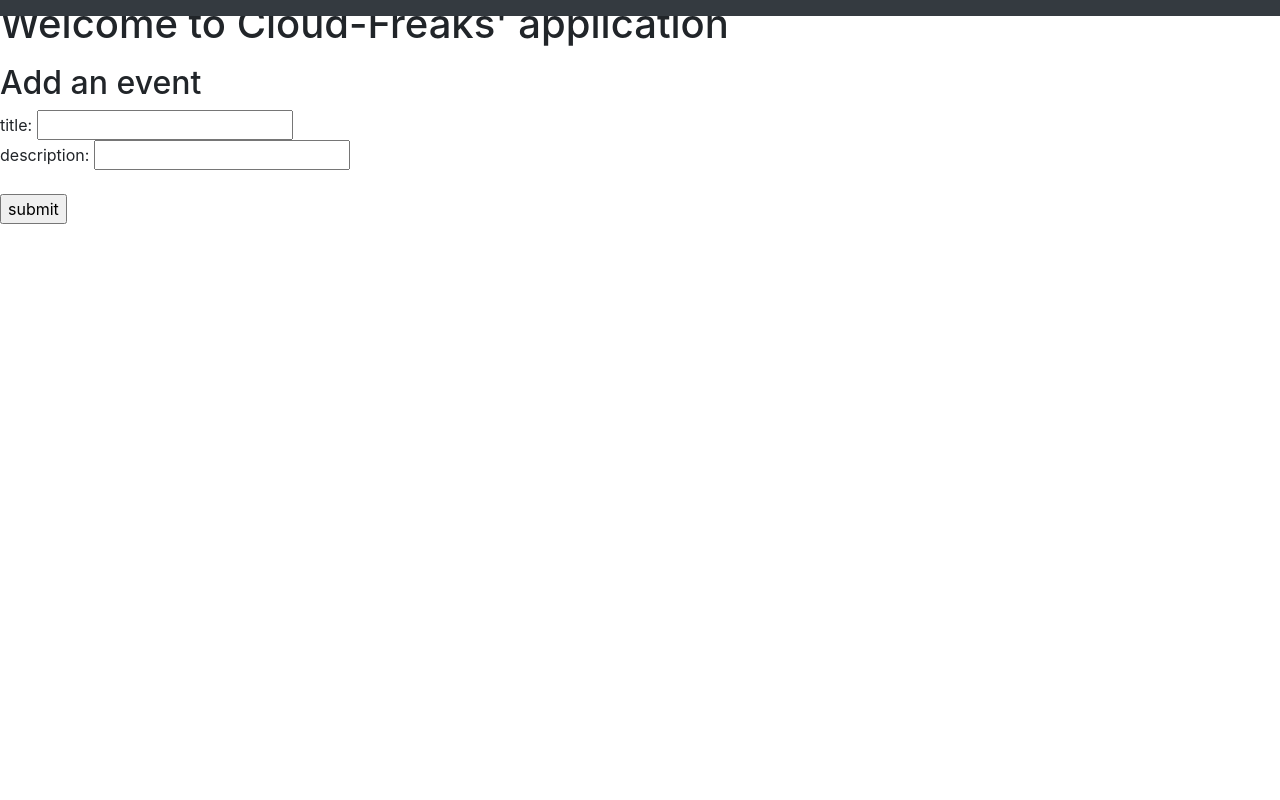
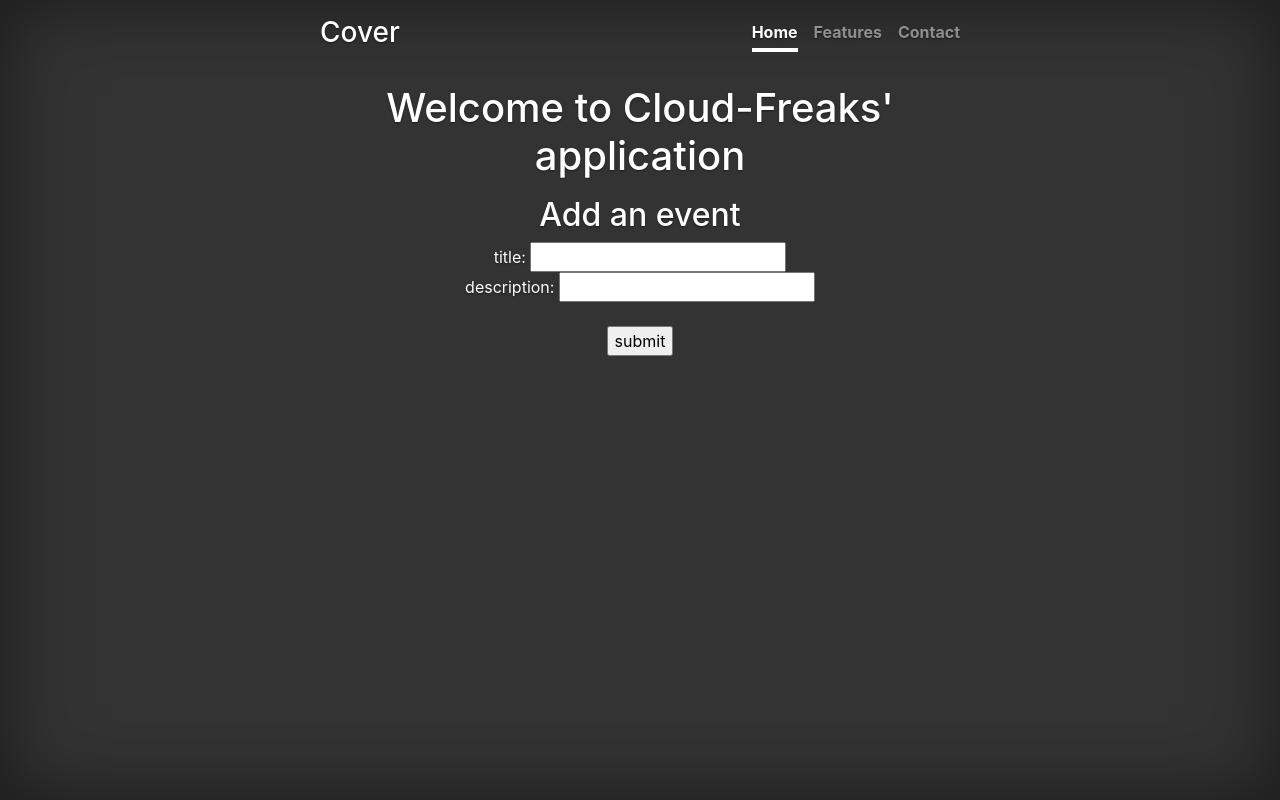
Before and after one commit to CodeTrazer/events-app-external, a Node server app: template views/home.hbs in a window 1280 px wide. Run offline with Node 20, Linux system fonts and the light colour scheme; the template is opened without the code that fills it, so the values that code supplies are empty; some libraries are stand-ins or nearby versions.

Commit message:
updated external stylings

```diff
--- a/views/layouts/default.hbs
+++ b/views/layouts/default.hbs
@@ -1,22 +1,160 @@
-<!DOCTYPE html>
+<!doctype html>
 <html lang="en">
   <head>
-  <meta charset="utf-8" />
-  <meta http-equiv="X-UA-Compatible" content="IE=edge" />
+    <meta charset="utf-8">
+    <meta name="viewport" content="width=device-width, initial-scale=1, shrink-to-fit=no">
+    <meta name="description" content="">
+    <meta name="author" content="Mark Otto, Jacob Thornton, and Bootstrap contributors">
+    <meta name="generator" content="Jekyll v4.0.1">
+    <title>Team Cloud-Freaks Website</title>
+
+    <link rel="canonical" href="https://getbootstrap.com/docs/4.5/examples/cover/">
+
     <!-- Bootstrap CSS -->
     <link rel="stylesheet" href="https://stackpath.bootstrapcdn.com/bootstrap/4.5.0/css/bootstrap.min.css" integrity="sha384-9aIt2nRpC12Uk9gS9baDl411NQApFmC26EwAOH8WgZl5MYYxFfc+NcPb1dKGj7Sk" crossorigin="anonymous">
 
-  <title>Team Cloud-Freaks Website</title>
-  <meta name="HandheldFriendly" content="True" />
-  <meta name="viewport" content="width=device-width, initial-scale=1.0, viewport-fit=cover" />
+    <style>
+
+      .bd-placeholder-img {
+        font-size: 1.125rem;
+        text-anchor: middle;
+        -webkit-user-select: none;
+        -moz-user-select: none;
+        -ms-user-select: none;
+        user-select: none;
+      }
+
+      @media (min-width: 768px) {
+        .bd-placeholder-img-lg {
+          font-size: 3.5rem;
+        }
+      }
+
+      a,
+a:focus,
+a:hover {
+  color: #fff;
+}
+
+/* Custom default button */
+.btn-secondary,
+.btn-secondary:hover,
+.btn-secondary:focus {
+  color: #333;
+  text-shadow: none; /* Prevent inheritance from `body` */
+  background-color: #fff;
+  border: .05rem solid #fff;
+}
+
+
+/*
+ * Base structure
+ */
+
+html,
+body {
+  height: 100%;
+  background-color: #333;
+}
+
+body {
+  display: -ms-flexbox;
+  display: flex;
+  color: #fff;
+  text-shadow: 0 .05rem .1rem rgba(0, 0, 0, .5);
+  box-shadow: inset 0 0 5rem rgba(0, 0, 0, .5);
+}
+
+.cover-container {
+  max-width: 42em;
+}
+
+
+/*
+ * Header
+ */
+.masthead {
+  margin-bottom: 2rem;
+}
+
+.masthead-brand {
+  margin-bottom: 0;
+}
+
+.nav-masthead .nav-link {
+  padding: .25rem 0;
+  font-weight: 700;
+  color: rgba(255, 255, 255, .5);
+  background-color: transparent;
+  border-bottom: .25rem solid transparent;
+}
+
+.nav-masthead .nav-link:hover,
+.nav-masthead .nav-link:focus {
+  border-bottom-color: rgba(255, 255, 255, .25);
+}
+
+.nav-masthead .nav-link + .nav-link {
+  margin-left: 1rem;
+}
+
+.nav-masthead .active {
+  color: #fff;
+  border-bottom-color: #fff;
+}
+
+@media (min-width: 48em) {
+  .masthead-brand {
+    float: left;
+  }
+  .nav-masthead {
+    float: right;
+  }
+}
+
+
+/*
+ * Cover
+ */
+.cover {
+  padding: 0 1.5rem;
+}
+.cover .btn-lg {
+  padding: .75rem 1.25rem;
+  font-weight: 700;
+}
+
+
+/*
+ * Footer
+ */
+.mastfoot {
+  color: rgba(255, 255, 255, .5);
+}
+
+</style>
+
+    <!-- Custom styles for this template -->
+    {{!-- <link href="cover.css" rel="stylesheet"> --}}
   </head>
-<body>
-    <nav class="navbar navbar-expand-md navbar-dark bg-dark fixed-top">
+  <body class="text-center">
+    <div class="cover-container d-flex w-100 h-100 p-3 mx-auto flex-column">
+  <header class="masthead">
+    <div class="inner">
+      <h3 class="masthead-brand">Cover</h3>
+      <nav class="nav nav-masthead justify-content-center">
+        <a class="nav-link active" href="#">Home</a>
+        <a class="nav-link" href="#">Features</a>
+        <a class="nav-link" href="#">Contact</a>
       </nav>
+    </div>
+  </header>
+  <main role="main" class="inner cover">
     <div>
-      <h1>Welcome to Cloud-Freaks' application</h1>
+      <h1 class="cover-heading">Welcome to Cloud-Freaks' application</h1>
         {{{body}}}
     </div>
+  </main>
 <div>
   <h2>Add an event</h2>
     <form action="/event" method="post">
@@ -27,10 +165,6 @@
     </form>
   </div>
 
-    <!-- Optional JavaScript -->
-    <!-- jQuery first, then Popper.js, then Bootstrap JS -->
-    <script src="https://code.jquery.com/jquery-3.5.1.slim.min.js" integrity="sha384-DfXdz2htPH0lsSSs5nCTpuj/zy4C+OGpamoFVy38MVBnE+IbbVYUew+OrCXaRkfj" crossorigin="anonymous"></script>
-    <script src="https://cdn.jsdelivr.net/npm/popper.js@1.16.0/dist/umd/popper.min.js" integrity="sha384-Q6E9RHvbIyZFJoft+2mJbHaEWldlvI9IOYy5n3zV9zzTtmI3UksdQRVvoxMfooAo" crossorigin="anonymous"></script>
-    <script src="https://stackpath.bootstrapcdn.com/bootstrap/4.5.0/js/bootstrap.min.js" integrity="sha384-OgVRvuATP1z7JjHLkuOU7Xw704+h835Lr+6QL9UvYjZE3Ipu6Tp75j7Bh/kR0JKI" crossorigin="anonymous"></script>
+</div>
 </body>
 </html>
```
Lines whose indentation alone changed are shown as unchanged.
